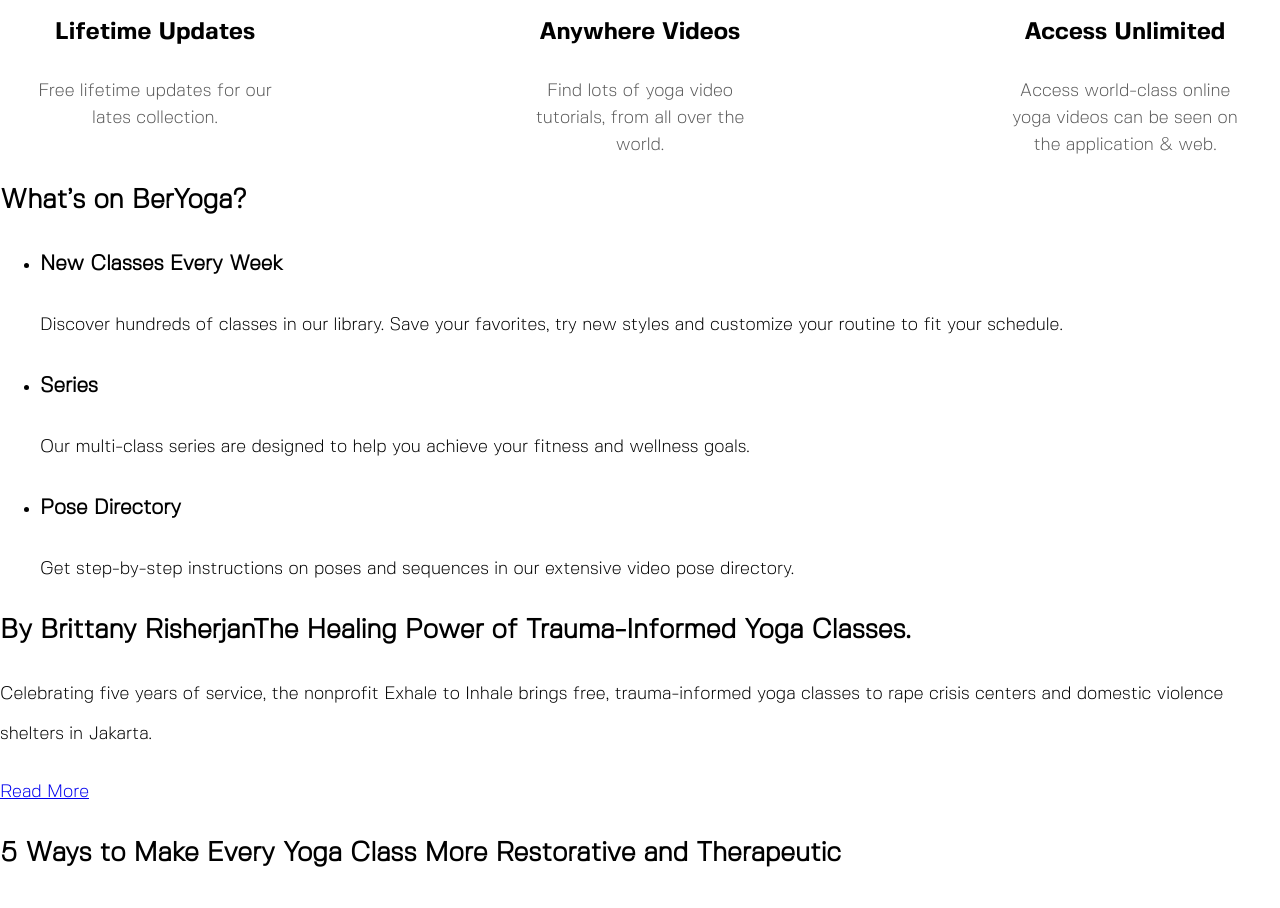
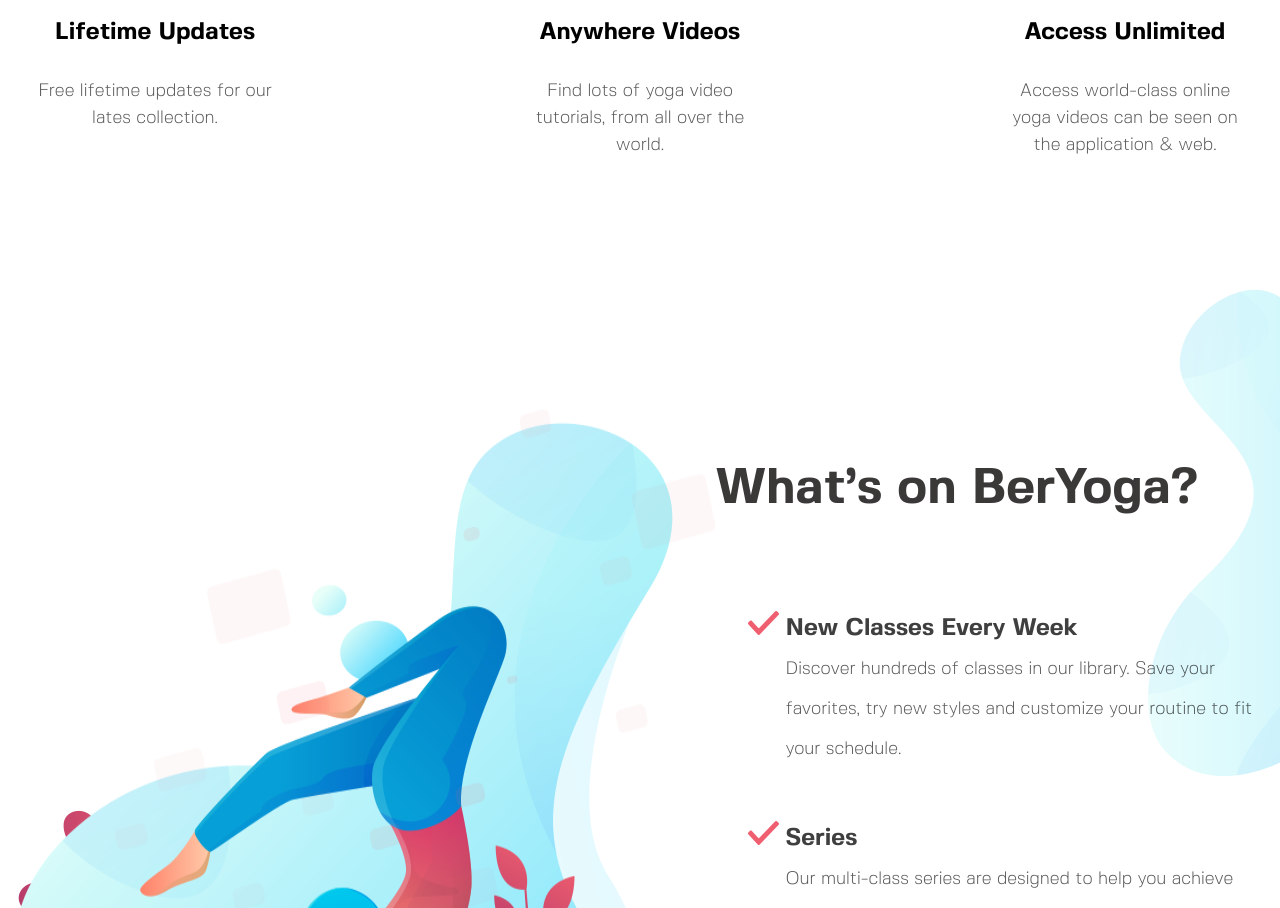
Before and after one commit to maximiloi/beryoga, a plain HTML site: page index.html in a window 1280 px wide. Shown: the part 1892-2800 px from the top of the page. Drawn offline with Linux system fonts and the light colour scheme.

Commit message:
сверстана десктоп версия Вопросы

```diff
--- a/index.html
+++ b/index.html
@@ -62,24 +62,30 @@
   </section>
 
   <section class="question">
+    <img src="/image/icon_question.png" alt="">
+    <div class="question__wrapper">
       <h2 class="question__title">What’s on BerYoga?</h2>
       <ul class="question__list">
         <li class="question__item">
           <h3 class="question__item-title">New Classes Every Week</h3>
-        <p class="question__item-text">Discover hundreds of classes in our library. Save your favorites, try new styles
+          <p class="question__item-text">Discover hundreds of classes in our library. Save your favorites, try new
+            styles
             and customize your routine to fit your schedule.</p>
         </li>
         <li class="question__item">
           <h3 class="question__item-title">Series</h3>
-        <p class="question__item-text">Our multi-class series are designed to help you achieve your fitness and wellness
+          <p class="question__item-text">Our multi-class series are designed to help you achieve your fitness and
+            wellness
             goals.</p>
         </li>
         <li class="question__item">
           <h3 class="question__item-title">Pose Directory</h3>
-        <p class="question__item-text">Get step-by-step instructions on poses and sequences in our extensive video pose
+          <p class="question__item-text">Get step-by-step instructions on poses and sequences in our extensive video
+            pose
             directory.</p>
         </li>
       </ul>
+    </div>
   </section>
 
   <section class="news">
--- a/sass/block/_advantage.sass
+++ b/sass/block/_advantage.sass
@@ -22,7 +22,7 @@
     margin: 0 auto
     margin-top: 150px
     padding: 0
-    background: url('/image/icon.png')
+    background: url('/image/icon_advantage.png')
     background-position-x: 50%
     background-repeat: no-repeat;
   &__item
--- a/sass/block/_header.sass
+++ b/sass/block/_header.sass
@@ -1,5 +1,5 @@
 .header
-  background: url('/image/bg-header.png')
+  background: url('/image/bg_header.png')
   background-position-x: 50%
   background-repeat: no-repeat;
   height: 1325px
--- /dev/null
+++ b/sass/block/_question.sass
@@ -0,0 +1,38 @@
+.question
+  display: flex
+  justify-content: center
+  margin: 0 auto
+  margin-bottom: 270px
+  padding: 0
+  padding-top: 250px
+  max-width: 1920px
+  background: url('/image/branch.png') left bottom no-repeat, url('/image/cloud.png') right 130px no-repeat
+  &__wrapper
+    width: 550px
+  &__title
+    margin: 0
+    margin-top: 50px
+    margin-bottom: 90px
+    padding: 0
+    +bold
+    font-size: 50px
+    line-height: 60px
+    color: $title__color
+  &__list
+    margin: 0
+    padding: 0
+    padding-left: 70px
+    list-style: url("/image/icon_check.png")
+  &__item
+    &-title
+      margin: 0
+      padding: 0
+      +bold
+      font-size: 24px
+      line-height: 40px
+      opacity: .75
+    &-text
+      margin: 0
+      margin-bottom: 50px
+      padding: 0
+      opacity: .65
--- a/sass/main.sass
+++ b/sass/main.sass
@@ -5,3 +5,4 @@
 @import 'block/nav'
 @import 'block/intro'
 @import 'block/advantage'
+@import 'block/question'
```
Also changed, not shown: css/main.css, image/bg_header.png (renamed from image/bg-header.png), image/branch.png (added), image/cloud.png (added), image/icon_advantage.png (renamed from image/icon.png), image/icon_check.png (added), image/icon_question.png (added), 1 other file. Lines whose indentation alone changed are shown as unchanged.
